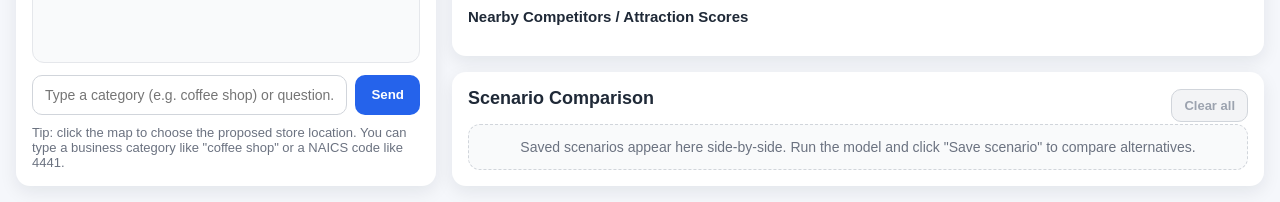
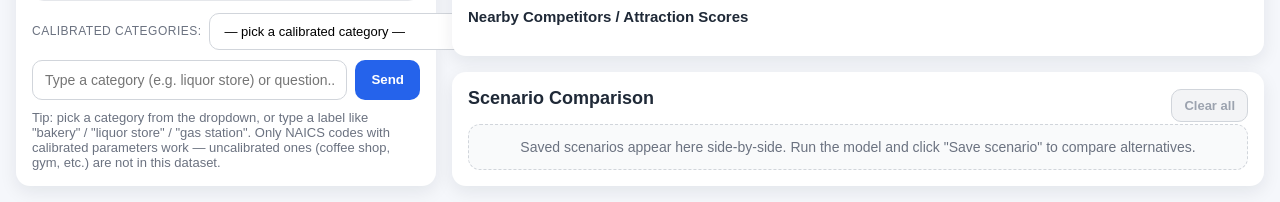
Before and after one commit to alsds-team3/alsds-team3-app, a Flask app: page / in a window 1280 px wide. Shown: the part 1063-1265 px from the top of the page. Run offline with Flask 3, Linux system fonts and the light colour scheme.

Commit message:
Add calibrated categories API and UI
Expose /api/categories and introduce an authoritative CATEGORIES list and expanded NAICS_CATEGORY_MAP on the server; validate and reject uncalibrated NAICS in /api/run_huff (returning an "available" list on 400). Update client UI to show a calibrated-category dropdown, wire selection into the chat flow, and refresh aliases/categories from the server (static/naics_map.js and static/chat.js). Add styles and template changes for the selector, and add tests to ensure aliases resolve to calibrated codes, the categories endpoint matches the calibrated CSV, and uncalibrated inputs are rejected with helpful messages. Also include a MODULE_8_MEMO.md documenting the UI improvements.

```diff
--- a/app.py
+++ b/app.py
@@ -60,6 +60,19 @@ def health():
 def api_bounds():
     """Worcester service-area bounding box; consumed by the frontend."""
     return jsonify(WORCESTER_BOUNDS)
+
+
+@app.route("/api/categories")
+def api_categories():
+    """
+    Return the authoritative list of NAICS codes that have calibrated
+    alpha/beta parameters. The frontend uses this to render a dropdown so
+    users can't pick uncalibrated categories.
+    """
+    return jsonify({
+        "categories": CATEGORIES,
+        "aliases": NAICS_CATEGORY_MAP,
+    })
 
 
 @app.route("/dbcheck")
@@ -190,8 +203,9 @@ def api_run_huff():
         if not business_category:
             return jsonify({"ok": False, "error": "Business category / NAICS code cannot be empty."}), 400
 
-        # Map plain-language categories ("coffee shop") to NAICS codes server-side
-        # so non-JS callers (curl, tests) get the same behavior as the chatbot.
+        # Map plain-language categories ("liquor store") to NAICS codes
+        # server-side so non-JS callers (curl, tests) get the same behavior
+        # as the chatbot.
         if not business_category.isdigit():
             mapped = NAICS_CATEGORY_MAP.get(business_category.lower())
             if mapped:
@@ -199,8 +213,27 @@ def api_run_huff():
             else:
                 return jsonify({
                     "ok": False,
-                    "error": f"Unknown business category '{business_category}'. Provide a NAICS code or a known label."
+                    "error": (
+                        f"Unknown business category '{business_category}'. "
+                        "Provide a NAICS code or pick from the calibrated list "
+                        "(see /api/categories)."
+                    ),
+                    "available": CATEGORIES,
                 }), 400
+
+        # Reject codes that aren't calibrated. Without this, the user gets a
+        # generic 500 from the engine; with it, they get the list of codes
+        # that actually work.
+        calibrated_codes = {c["naics"] for c in CATEGORIES}
+        if business_category not in calibrated_codes:
+            return jsonify({
+                "ok": False,
+                "error": (
+                    f"NAICS {business_category} is not in the calibrated dataset. "
+                    "Pick one of the calibrated categories below."
+                ),
+                "available": CATEGORIES,
+            }), 400
 
         if candidate_lat < -90 or candidate_lat > 90:
             return jsonify({"ok": False, "error": "candidate_lat must be between -90 and 90."}), 400
@@ -397,36 +430,108 @@ def answer_question(question, result, inputs=None, history=None, scenarios=None)
 
 
 # -------------------------
-# Business-category → NAICS map (server-side mirror of static/naics_map.js)
+# Business-category → NAICS map
+#
+# IMPORTANT: every entry below maps to one of the 23 NAICS codes that have
+# calibrated alpha/beta parameters in Azure SQL (parameters table, sourced
+# from calibrated_parameters_filtered.csv). Adding labels that point to
+# UNcalibrated codes produces "No calibrated alpha/beta parameters found
+# for NAICS code XXXX" at runtime — see CATEGORIES below for the authoritative
+# list shown to users.
 # -------------------------
 
+# Authoritative list of calibrated categories (NAICS code -> display label).
+# Returned by /api/categories and used to populate the dropdown in the UI.
+CATEGORIES = [
+    {"naics": "4441",   "label": "Building Material & Supplies Dealers"},
+    {"naics": "311811", "label": "Bakeries"},
+    {"naics": "3399",   "label": "Other Miscellaneous Manufacturing"},
+    {"naics": "447110", "label": "Gasoline Stations"},
+    {"naics": "621210", "label": "Offices of Dentists"},
+    {"naics": "522310", "label": "Mortgage & Credit Intermediation"},
+    {"naics": "922110", "label": "Justice, Public Order, and Safety"},
+    {"naics": "453991", "label": "Other Miscellaneous Retailers"},
+    {"naics": "441310", "label": "Auto Parts, Accessories & Tire Stores"},
+    {"naics": "445310", "label": "Beer, Wine & Liquor Stores"},
+    {"naics": "452319", "label": "General Merchandise / Warehouse Clubs"},
+    {"naics": "531120", "label": "Lessors of Real Estate"},
+    {"naics": "522110", "label": "Banks / Depository Credit Intermediation"},
+    {"naics": "611310", "label": "Colleges & Universities"},
+    {"naics": "531210", "label": "Real Estate Agents & Brokers"},
+    {"naics": "523930", "label": "Financial Investment Activities"},
+    {"naics": "517312", "label": "Telecommunications Carriers"},
+    {"naics": "621511", "label": "Medical & Diagnostic Laboratories"},
+    {"naics": "6214",   "label": "Outpatient Care Centers"},
+    {"naics": "812910", "label": "Pet Care & Other Personal Services"},
+    {"naics": "448310", "label": "Jewelry, Luggage & Leather Goods"},
+    {"naics": "512240", "label": "Sound Recording Studios"},
+    {"naics": "524113", "label": "Insurance Carriers"},
+]
+
+# Plain-language aliases users might type — all of these resolve to a
+# calibrated NAICS code. Keep this in sync with static/naics_map.js.
 NAICS_CATEGORY_MAP = {
-    "supermarket": "4451", "grocery": "4451", "grocery store": "4451",
-    "convenience store": "4452", "convenience": "4452",
-    "gas station": "4471",
-    "pharmacy": "4461", "drug store": "4461",
-    "clothing": "4481", "clothing store": "4481", "apparel": "4481",
-    "shoe store": "4482", "jewelry": "4483",
-    "sporting goods": "4511",
-    "book store": "4512", "bookstore": "4512",
-    "department store": "4522",
-    "electronics": "4431", "electronics store": "4431",
-    "furniture": "4421", "furniture store": "4421",
-    "home improvement": "4441", "hardware": "4441", "hardware store": "4441",
-    "building materials": "4441",
-    "florist": "4531", "office supplies": "4532", "pet store": "4539",
-    "restaurant": "7225", "full service restaurant": "7225",
-    "fast food": "7225", "coffee shop": "7225", "coffee": "7225",
-    "cafe": "7225", "café": "7225",
-    "bar": "7224", "pub": "7224",
-    "bakery": "3118",
-    "hotel": "7211", "motel": "7211",
-    "gym": "7139", "fitness center": "7139",
-    "salon": "8121", "hair salon": "8121", "barber": "8121", "barber shop": "8121",
-    "dry cleaner": "8123", "laundry": "8123",
-    "auto repair": "8111", "car wash": "8111",
-    "bank": "5221",
-    "movie theater": "5121", "cinema": "5121",
+    # 4441 Building Material & Supplies
+    "hardware": "4441", "hardware store": "4441",
+    "home improvement": "4441", "building materials": "4441",
+    "lumber": "4441", "lumber yard": "4441",
+    # 311811 Bakeries
+    "bakery": "311811", "bakeries": "311811", "bread shop": "311811",
+    # 3399 Other Miscellaneous Manufacturing
+    "miscellaneous manufacturing": "3399", "manufacturing": "3399",
+    # 447110 Gasoline Stations
+    "gas station": "447110", "gas": "447110", "fuel station": "447110",
+    "petrol station": "447110",
+    # 621210 Offices of Dentists
+    "dentist": "621210", "dental office": "621210", "dental clinic": "621210",
+    # 522310 Mortgage / Credit Intermediation
+    "mortgage": "522310", "mortgage broker": "522310",
+    "credit intermediation": "522310", "loan office": "522310",
+    # 922110 Justice / Public Order
+    "courthouse": "922110", "court": "922110", "public safety": "922110",
+    # 453991 Other Miscellaneous Retailers
+    "miscellaneous retail": "453991", "gift shop": "453991", "tobacco shop": "453991",
+    # 441310 Auto parts
+    "auto parts": "441310", "tire store": "441310", "tires": "441310",
+    "car parts": "441310", "automotive parts": "441310",
+    # 445310 Beer, Wine & Liquor
+    "liquor store": "445310", "liquor": "445310", "wine store": "445310",
+    "wine shop": "445310", "beer store": "445310",
+    # 452319 General Merchandise / Warehouse Club
+    "warehouse club": "452319", "supercenter": "452319",
+    "general merchandise": "452319", "department store": "452319",
+    # 531120 Lessors of Real Estate
+    "lessor": "531120", "property leasing": "531120", "rental property": "531120",
+    # 522110 Banks
+    "bank": "522110", "credit union": "522110", "depository": "522110",
+    # 611310 Colleges & Universities
+    "college": "611310", "university": "611310", "campus": "611310",
+    # 531210 Real Estate Agents
+    "real estate agent": "531210", "real estate broker": "531210",
+    "realtor": "531210", "real estate office": "531210",
+    # 523930 Financial Investment
+    "investment firm": "523930", "wealth management": "523930",
+    "financial advisor": "523930", "investment advisor": "523930",
+    # 517312 Telecoms
+    "telecom": "517312", "wireless carrier": "517312", "phone carrier": "517312",
+    "cellular store": "517312",
+    # 621511 Medical Labs
+    "medical lab": "621511", "diagnostic lab": "621511", "lab": "621511",
+    "blood lab": "621511",
+    # 6214 Outpatient Care
+    "outpatient": "6214", "outpatient clinic": "6214", "urgent care": "6214",
+    "clinic": "6214",
+    # 812910 Pet care / personal services
+    "pet care": "812910", "pet grooming": "812910", "pet services": "812910",
+    "personal services": "812910",
+    # 448310 Jewelry / luggage / leather
+    "jewelry": "448310", "jewelry store": "448310",
+    "luggage": "448310", "leather goods": "448310",
+    # 512240 Sound Recording
+    "recording studio": "512240", "sound studio": "512240", "music studio": "512240",
+    # 524113 Insurance Carriers
+    "insurance": "524113", "insurance agency": "524113",
+    "insurance carrier": "524113",
 }
 
 
--- a/static/chat.js
+++ b/static/chat.js
@@ -21,8 +21,31 @@ let competitorChart = null;
 
 addBotMessage(
   "Welcome. I will guide you through a store-location scenario for Worcester, MA. " +
-  "Enter a business category like 'coffee shop' or a NAICS code like 4441."
+  "Pick a category from the dropdown below, type a label like 'liquor store' or " +
+  "'bakery', or enter a calibrated NAICS code (e.g. 4441)."
 );
+
+window.onCategoriesLoaded = function (cats) {
+  const sel = document.getElementById("categorySelect");
+  if (!sel || sel.dataset.populated === "1") return;
+  sel.dataset.populated = "1";
+  sel.innerHTML =
+    '<option value="">— pick a calibrated category —</option>' +
+    cats.map(c =>
+      `<option value="${c.naics}">${escapeHtml(c.label)} (${c.naics})</option>`
+    ).join("");
+};
+
+const categorySelect = document.getElementById("categorySelect");
+if (categorySelect) {
+  categorySelect.addEventListener("change", () => {
+    const code = categorySelect.value;
+    if (!code) return;
+    chatInput.value = code;
+    handleSend();
+    categorySelect.value = "";
+  });
+}
 
 sendBtn.addEventListener("click", handleSend);
 saveScenarioBtn.addEventListener("click", saveCurrentScenario);
@@ -105,9 +128,12 @@ async function handleSend() {
       const resolved = window.resolveBusinessCategory(text);
 
       if (!resolved) {
+        const cats = (window.getCalibratedCategories || (() => []))();
+        const sample = cats.slice(0, 8).map(c => `${c.label} (${c.naics})`).join(", ");
         addBotMessage(
-          "I didn't recognize that category. Try a NAICS code (e.g. 4441) " +
-          "or a common label like 'coffee shop', 'grocery', 'pharmacy', 'restaurant', 'gym'."
+          "I can only run the model for categories that have calibrated " +
+          "parameters in our dataset. Pick one from the dropdown, or try a label like: " +
+          sample + (cats.length > 8 ? ", …" : "") + "."
         );
         return;
       }
--- a/static/naics_map.js
+++ b/static/naics_map.js
@@ -1,67 +1,118 @@
 // Business category -> NAICS code mapping
-// Lets users type plain-language categories like "coffee shop" instead of digits.
+//
+// Every code below MUST exist in the calibrated parameters table in Azure SQL
+// (mirror of CATEGORIES / NAICS_CATEGORY_MAP in app.py). Adding labels that
+// point to uncalibrated NAICS codes produces "No calibrated alpha/beta
+// parameters found" at runtime — users see that as a red error in chat.
+
+// Calibrated NAICS list — used for the dropdown / suggestion chips.
+// Populated from /api/categories on load (this is just a fallback).
+let CALIBRATED_CATEGORIES = [
+  { naics: "4441",   label: "Building Material & Supplies Dealers" },
+  { naics: "311811", label: "Bakeries" },
+  { naics: "3399",   label: "Other Miscellaneous Manufacturing" },
+  { naics: "447110", label: "Gasoline Stations" },
+  { naics: "621210", label: "Offices of Dentists" },
+  { naics: "522310", label: "Mortgage & Credit Intermediation" },
+  { naics: "922110", label: "Justice, Public Order, and Safety" },
+  { naics: "453991", label: "Other Miscellaneous Retailers" },
+  { naics: "441310", label: "Auto Parts, Accessories & Tire Stores" },
+  { naics: "445310", label: "Beer, Wine & Liquor Stores" },
+  { naics: "452319", label: "General Merchandise / Warehouse Clubs" },
+  { naics: "531120", label: "Lessors of Real Estate" },
+  { naics: "522110", label: "Banks / Depository Credit Intermediation" },
+  { naics: "611310", label: "Colleges & Universities" },
+  { naics: "531210", label: "Real Estate Agents & Brokers" },
+  { naics: "523930", label: "Financial Investment Activities" },
+  { naics: "517312", label: "Telecommunications Carriers" },
+  { naics: "621511", label: "Medical & Diagnostic Laboratories" },
+  { naics: "6214",   label: "Outpatient Care Centers" },
+  { naics: "812910", label: "Pet Care & Other Personal Services" },
+  { naics: "448310", label: "Jewelry, Luggage & Leather Goods" },
+  { naics: "512240", label: "Sound Recording Studios" },
+  { naics: "524113", label: "Insurance Carriers" },
+];
+
 const NAICS_MAP = {
-  "supermarket": "4451",
-  "grocery": "4451",
-  "grocery store": "4451",
-  "convenience store": "4452",
-  "convenience": "4452",
-  "gas station": "4471",
-  "pharmacy": "4461",
-  "drug store": "4461",
-  "clothing": "4481",
-  "clothing store": "4481",
-  "apparel": "4481",
-  "shoe store": "4482",
-  "jewelry": "4483",
-  "sporting goods": "4511",
-  "book store": "4512",
-  "bookstore": "4512",
-  "department store": "4522",
-  "electronics": "4431",
-  "electronics store": "4431",
-  "furniture": "4421",
-  "furniture store": "4421",
-  "home improvement": "4441",
-  "hardware": "4441",
-  "hardware store": "4441",
-  "building materials": "4441",
-  "florist": "4531",
-  "office supplies": "4532",
-  "pet store": "4539",
-  "restaurant": "7225",
-  "full service restaurant": "7225",
-  "fast food": "7225",
-  "coffee shop": "7225",
-  "coffee": "7225",
-  "cafe": "7225",
-  "café": "7225",
-  "bar": "7224",
-  "pub": "7224",
-  "bakery": "3118",
-  "hotel": "7211",
-  "motel": "7211",
-  "gym": "7139",
-  "fitness center": "7139",
-  "salon": "8121",
-  "hair salon": "8121",
-  "barber": "8121",
-  "barber shop": "8121",
-  "dry cleaner": "8123",
-  "laundry": "8123",
-  "auto repair": "8111",
-  "car wash": "8111",
-  "bank": "5221",
-  "movie theater": "5121",
-  "cinema": "5121"
+  "hardware": "4441", "hardware store": "4441",
+  "home improvement": "4441", "building materials": "4441",
+  "lumber": "4441", "lumber yard": "4441",
+
+  "bakery": "311811", "bakeries": "311811", "bread shop": "311811",
+
+  "miscellaneous manufacturing": "3399", "manufacturing": "3399",
+
+  "gas station": "447110", "gas": "447110", "fuel station": "447110",
+  "petrol station": "447110",
+
+  "dentist": "621210", "dental office": "621210", "dental clinic": "621210",
+
+  "mortgage": "522310", "mortgage broker": "522310",
+  "credit intermediation": "522310", "loan office": "522310",
+
+  "courthouse": "922110", "court": "922110", "public safety": "922110",
+
+  "miscellaneous retail": "453991", "gift shop": "453991", "tobacco shop": "453991",
+
+  "auto parts": "441310", "tire store": "441310", "tires": "441310",
+  "car parts": "441310", "automotive parts": "441310",
+
+  "liquor store": "445310", "liquor": "445310", "wine store": "445310",
+  "wine shop": "445310", "beer store": "445310",
+
+  "warehouse club": "452319", "supercenter": "452319",
+  "general merchandise": "452319", "department store": "452319",
+
+  "lessor": "531120", "property leasing": "531120", "rental property": "531120",
+
+  "bank": "522110", "credit union": "522110", "depository": "522110",
+
+  "college": "611310", "university": "611310", "campus": "611310",
+
+  "real estate agent": "531210", "real estate broker": "531210",
+  "realtor": "531210", "real estate office": "531210",
+
+  "investment firm": "523930", "wealth management": "523930",
+  "financial advisor": "523930", "investment advisor": "523930",
+
+  "telecom": "517312", "wireless carrier": "517312", "phone carrier": "517312",
+  "cellular store": "517312",
+
+  "medical lab": "621511", "diagnostic lab": "621511", "lab": "621511",
+  "blood lab": "621511",
+
+  "outpatient": "6214", "outpatient clinic": "6214", "urgent care": "6214",
+  "clinic": "6214",
+
+  "pet care": "812910", "pet grooming": "812910", "pet services": "812910",
+  "personal services": "812910",
+
+  "jewelry": "448310", "jewelry store": "448310",
+  "luggage": "448310", "leather goods": "448310",
+
+  "recording studio": "512240", "sound studio": "512240", "music studio": "512240",
+
+  "insurance": "524113", "insurance agency": "524113",
+  "insurance carrier": "524113",
 };
+
+function isCalibratedNaics(code) {
+  return CALIBRATED_CATEGORIES.some(c => c.naics === String(code));
+}
 
 function resolveBusinessCategory(input) {
   if (!input) return null;
   const text = String(input).trim().toLowerCase();
-  if (/^\d{2,6}$/.test(text)) return text;
+
+  // Bare NAICS code — only accept calibrated ones.
+  if (/^\d{2,6}$/.test(text)) {
+    return isCalibratedNaics(text) ? text : null;
+  }
+
+  // Exact label match in the alias table.
   if (NAICS_MAP[text]) return NAICS_MAP[text];
-  // try fuzzy: longest matching key contained in input
+
+  // Fuzzy: longest alias key contained in the input string.
   let best = null;
   for (const key of Object.keys(NAICS_MAP)) {
     if (text.includes(key)) {
@@ -71,5 +122,24 @@ function resolveBusinessCategory(input) {
   return best ? NAICS_MAP[best] : null;
 }
 
+// Refresh from the server so client and server can't drift.
+fetch("/api/categories")
+  .then(r => r.ok ? r.json() : null)
+  .then(data => {
+    if (!data) return;
+    if (Array.isArray(data.categories) && data.categories.length) {
+      CALIBRATED_CATEGORIES = data.categories;
+    }
+    if (data.aliases && typeof data.aliases === "object") {
+      Object.assign(NAICS_MAP, data.aliases);
+    }
+    if (typeof window.onCategoriesLoaded === "function") {
+      window.onCategoriesLoaded(CALIBRATED_CATEGORIES);
+    }
+  })
+  .catch(() => { /* keep local fallback */ });
+
 window.NAICS_MAP = NAICS_MAP;
 window.resolveBusinessCategory = resolveBusinessCategory;
+window.isCalibratedNaics = isCalibratedNaics;
+window.getCalibratedCategories = () => CALIBRATED_CATEGORIES;
--- a/static/styles.css
+++ b/static/styles.css
@@ -113,6 +113,30 @@ h3 {
 .message.error {
   background: #fee2e2;
   color: #991b1b;
+}
+
+.category-row {
+  display: flex;
+  align-items: center;
+  gap: 8px;
+  margin-bottom: 10px;
+}
+
+.category-label {
+  font-size: 12px;
+  color: #6b7280;
+  text-transform: uppercase;
+  letter-spacing: 0.04em;
+  white-space: nowrap;
+}
+
+.category-select {
+  flex: 1;
+  padding: 9px 10px;
+  border-radius: 10px;
+  border: 1px solid #d1d5db;
+  background: #ffffff;
+  font-size: 13px;
 }
 
 .input-row {
--- a/templates/index.html
+++ b/templates/index.html
@@ -21,14 +21,22 @@
 
       <div id="chatMessages" class="chat-messages"></div>
 
+      <div class="category-row">
+        <label for="categorySelect" class="category-label">Calibrated categories:</label>
+        <select id="categorySelect" class="category-select">
+          <option value="">— loading categories —</option>
+        </select>
+      </div>
+
       <div class="input-row">
-        <input id="chatInput" type="text" placeholder="Type a category (e.g. coffee shop) or question..." />
+        <input id="chatInput" type="text" placeholder="Type a category (e.g. liquor store) or question..." />
         <button id="sendBtn">Send</button>
       </div>
 
       <div class="hint">
-        Tip: click the map to choose the proposed store location. You can type a business
-        category like "coffee shop" or a NAICS code like 4441.
+        Tip: pick a category from the dropdown, or type a label like "bakery" / "liquor store"
+        / "gas station". Only NAICS codes with calibrated parameters work — uncalibrated
+        ones (coffee shop, gym, etc.) are not in this dataset.
       </div>
     </section>
 
```
Also changed, not shown: MODULE_8_MEMO.md (added, +82 -0 lines), test_app.py (+68 -7 lines).
